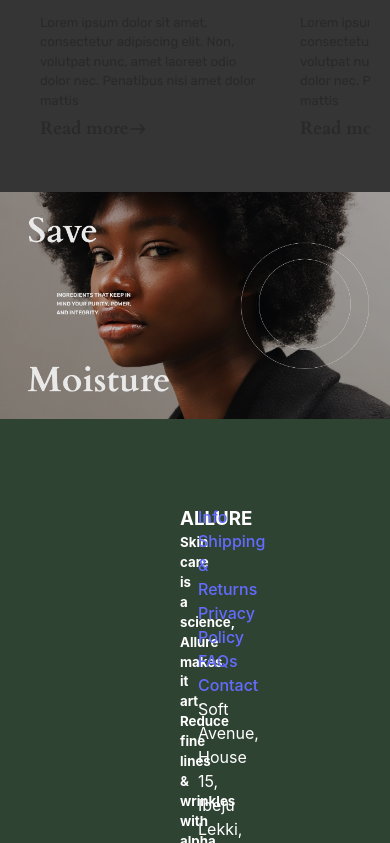
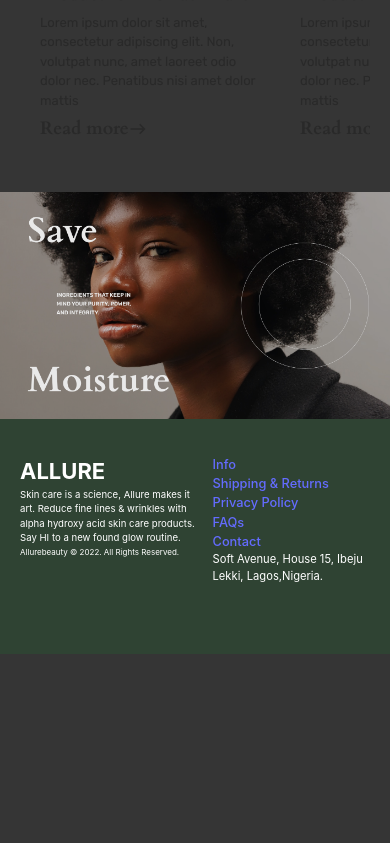
Before and after one commit to PrimoCrypt/skincare-ecommerce, a Vue app: page / in a window 390 px wide. Shown: the part 7152-7995 px from the top of the page. After the commit the page ends 7806 px from the top, so only its background shows below. Built offline with nearby package versions, Linux system fonts and the light colour scheme.

Commit message:
Made footer responsive

```diff
--- a/src/components/Footer.vue
+++ b/src/components/Footer.vue
@@ -5,9 +5,9 @@
         <div class="left">
             <h3>{{ pageNameHeader }}</h3>
             <h5>
-                Skin care is a science, Allure makes it art. <br>
-                Reduce fine lines & wrinkles with alpha <br>
-                hydroxy acid skin care products. Say HI to a<br>
+                Skin care is a science, Allure makes it art.
+                Reduce fine lines & wrinkles with alpha
+                hydroxy acid skin care products. Say HI to a
                 new found glow routine.
             </h5>
             <p>
@@ -21,7 +21,7 @@
                 <router-link to="/privacy-policy/">Privacy Policy</router-link>
                 <router-link to="/faqs/">FAQs</router-link>
                 <router-link to="/contact/t">Contact</router-link>
-                <p>Soft Avenue, House 15, Ibeju Lekki,<br/>Lagos,Nigeria.</p>
+                <p>Soft Avenue, House 15, Ibeju Lekki, Lagos,Nigeria.</p>
             </div>
         </div>
     </div>
@@ -58,13 +58,23 @@ import { pageNameHeader } from "../pageData";
     justify-content: space-between;
     color: white;
     height: 40vh;
-    margin: 80px 180px 0;
+    margin: 40px 180px 0;
 }
 .left{
     width: 40%;
     text-align: left;
 }
+.left h3{
+    font-size:22px ;
+}
+.left h5{
+    font-size:18px ;
+    font-weight: 500;
+}
 
+.left p{
+    font-size: 15px;
+}
 .right{
     width: 40%;
     text-align: left;
@@ -73,4 +83,86 @@ import { pageNameHeader } from "../pageData";
     display: flex;
     flex-direction: column;
 }
+@media (max-width: 1240px){
+    .footer-text{
+        margin: 40px 100px 0;
+    }
+    .left{
+        width: 40%;
+    }
+}
+@media (max-width: 800px){
+    .footer-text{
+        margin: 40px 70px 0px;
+        height: 30vh;
+    }
+    .left{
+        width: 45%;
+    }
+    .left h5{
+        font-size: 1rem;
+    }
+    .left p{
+        font-size: 0.8rem;
+    }
+    .right{
+        width: 45%;
+    }
+    .right a{
+        font-size: 1rem;
+    }
+    .right p{
+        font-size: 0.8rem;
+    }
+}
+@media (max-width: 650px){
+    .footer-text{
+        margin: 40px 50px 0px;
+        height: 30vh;
+    }
+    .left{
+        width: 50%;
+    }
+    .left h5{
+        font-size: 0.8rem;
+    }
+    .left p{
+        font-size: 0.7rem;
+    }
+    .right{
+        width: 45%;
+    }
+    .right a{
+        font-size: 0.8rem;
+    }
+    .right p{
+        font-size: 0.7rem;
+    }
+}
+@media (max-width: 450px){
+    .footer-text{
+        margin: 30px 20px 30px;
+        height: 20vh;
+    }
+    .left{
+        width: 50%;
+    }
+    .left h5{
+        font-size: 0.6rem;
+        font-weight: 400;
+    }
+    .left p{
+        font-size: 0.5rem;
+    }
+    .right{
+        width: 45%;
+    }
+    .right a{
+        font-size: 0.8rem;
+    }
+    .right p{
+        font-size: 0.7rem;
+    }
+}
+
 </style>
```
